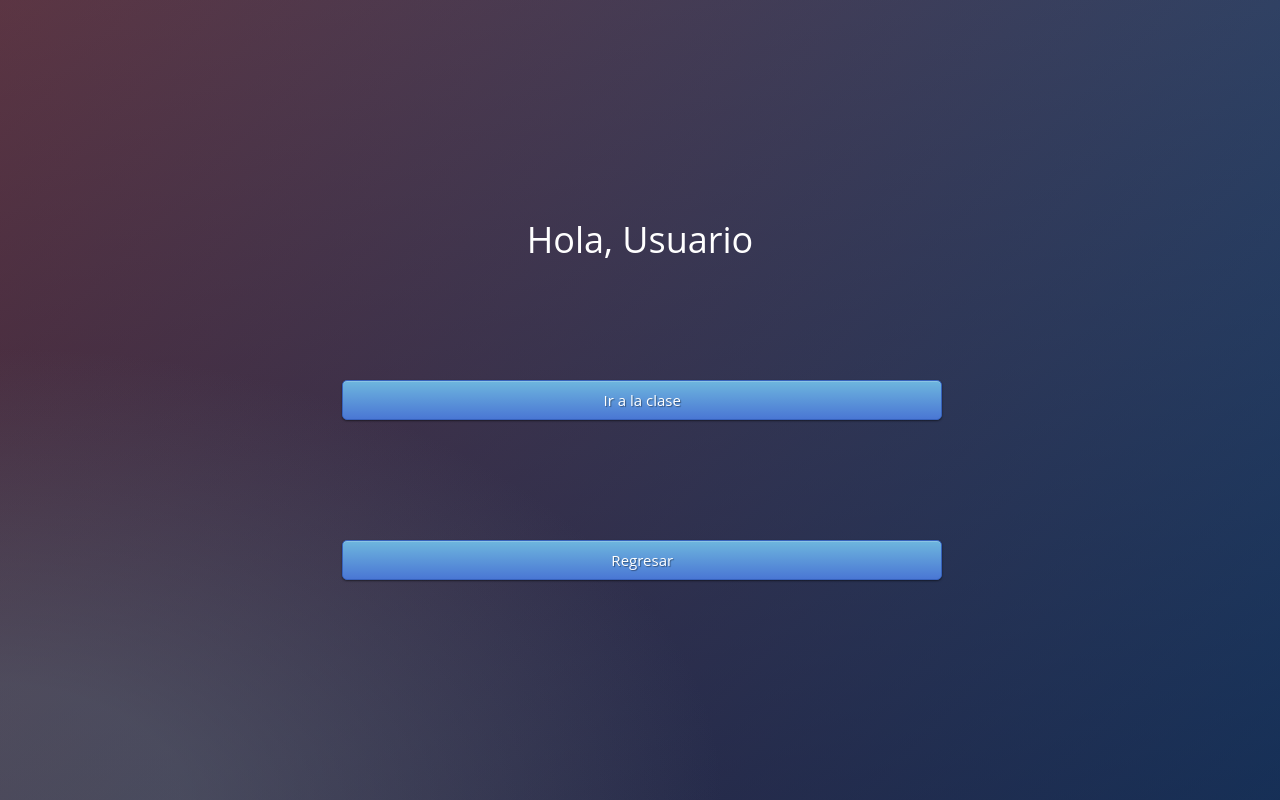
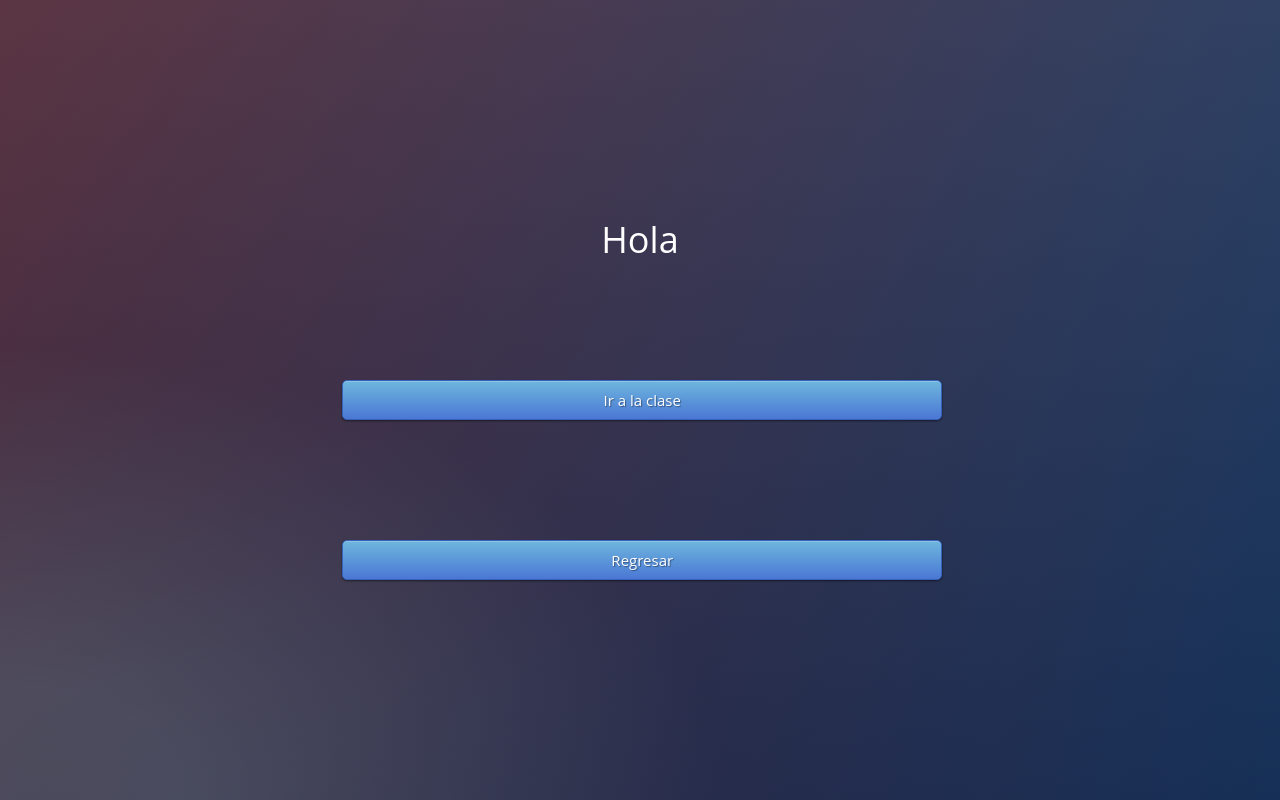
Before and after one commit to samuelacevedo9307/education-project, a Next.js app: page /pages/conect in a window 1280 px wide. Built offline with nearby package versions, Linux system fonts and the light colour scheme.

Commit message:
feat: change in page conect problems in localstorage

```diff
--- a/src/app/pages/conect/page.tsx
+++ b/src/app/pages/conect/page.tsx
@@ -3,12 +3,10 @@
 import Link from "next/link";
 
 const BrainQuiz: React.FC = () => {
-  const fullName = localStorage.getItem("fullName") || "Usuario";
-
   return (
     <div className="h-screen w-full">
       <div className="w-full h-full flex flex-col justify-center items-center">
-        <h1 className="p-10 text-4xl text-white">Hola, {fullName}</h1>
+        <h1 className="p-10 text-4xl text-white">Hola </h1>
         <div className="w-full h-min flex justify-center items-center p-10">
           <a
             href="https://meet.google.com/pgy-bnbq-seg"
```
